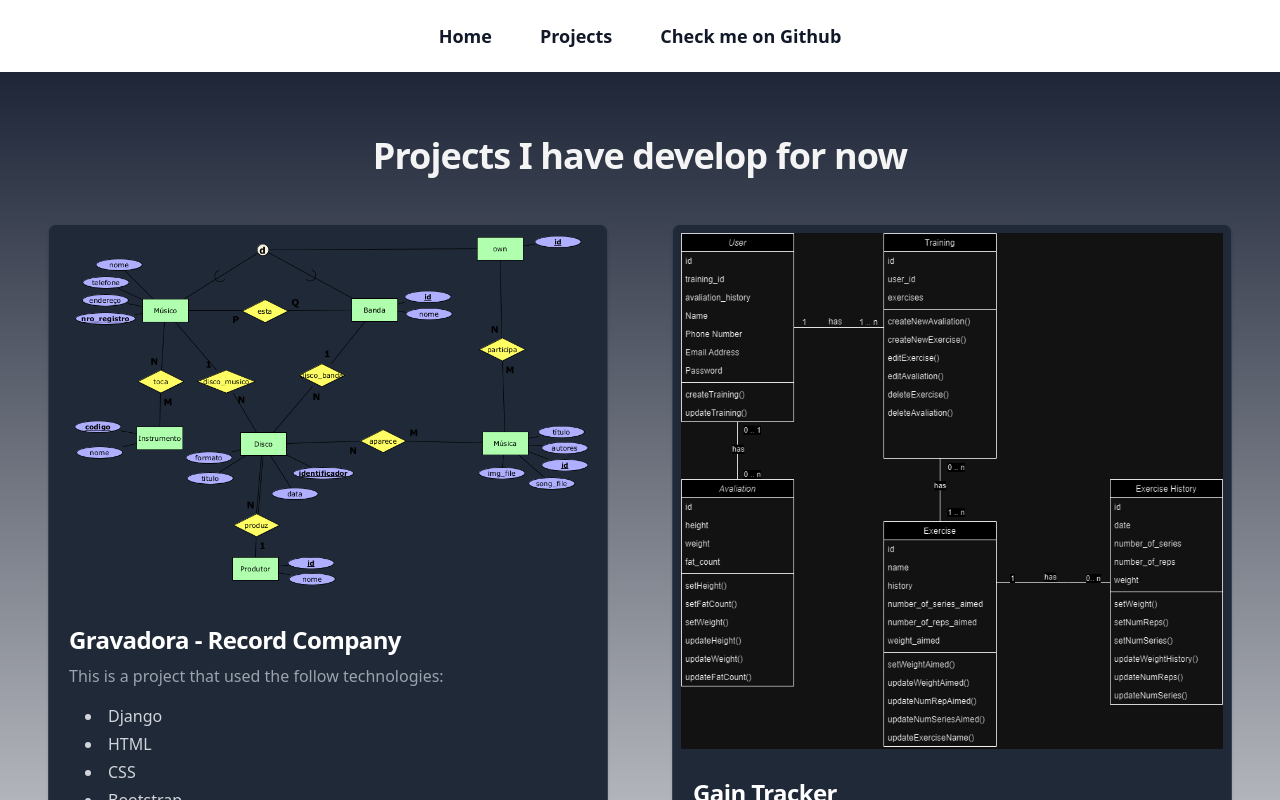
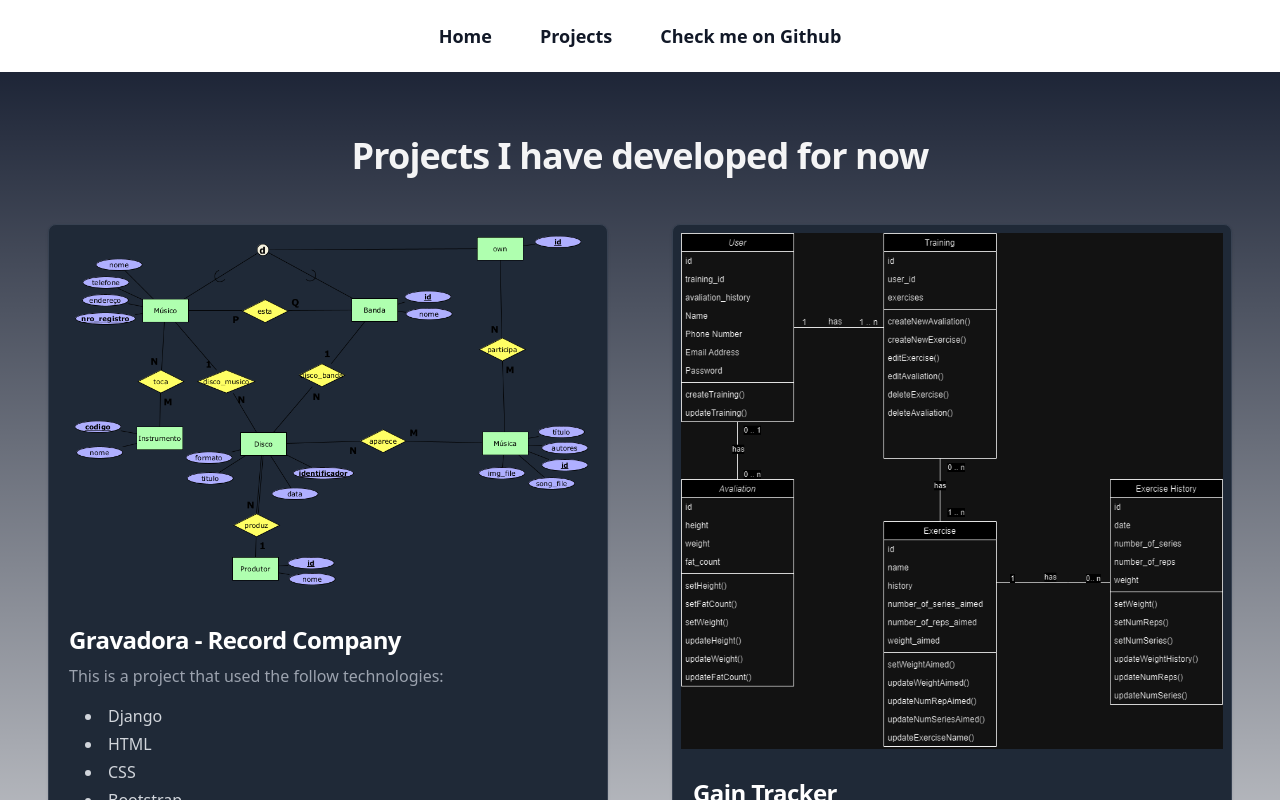
Before and after one commit to Stuepp/portifolio, a Next.js app: page /projects in a window 1280 px wide. Shown: the top 800 px of the page. Built offline with nearby package versions, Linux system fonts and the light colour scheme.

Commit message:
Update page.js

```diff
--- a/src/app/projects/page.js
+++ b/src/app/projects/page.js
@@ -4,7 +4,7 @@ export default function ProjectsPage(){
     return(
         <div>
             <div className="sm:px-8 py-16">
-                <h1 className="text-center text-4xl font-bold tracking-tight text-zinc-100 sm:text-5x">Projects I have  develop for now</h1>
+                <h1 className="text-center text-4xl font-bold tracking-tight text-zinc-100 sm:text-5x">Projects I have developed for now</h1>
                 <div className='my-4 flex flex-col lg:flex-row justify-center gap-5 py-4 overflow-hidden sm:gap-8'>
                     <Card title={'Gravadora - Record Company'} subtitle={'This is a project that used the follow technologies:'}
                         img={'/gravadora.png'}
```
